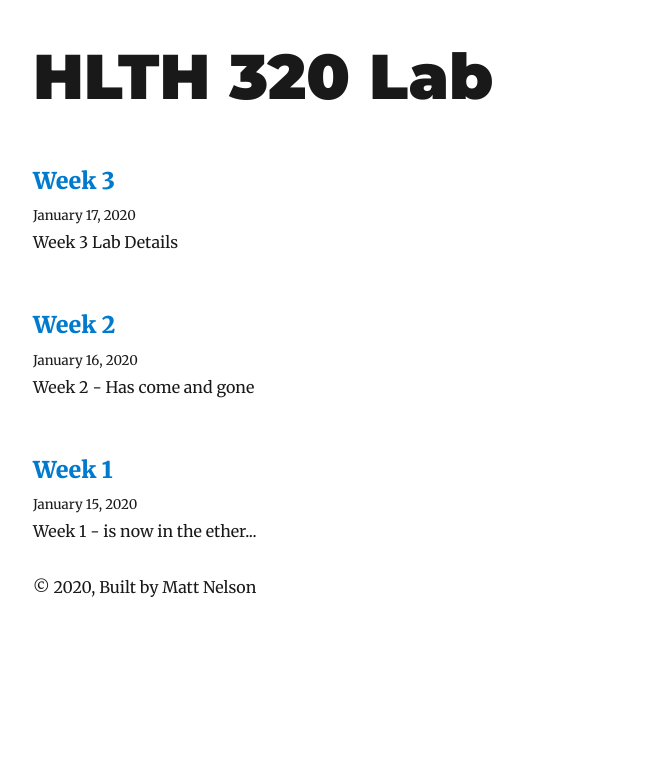
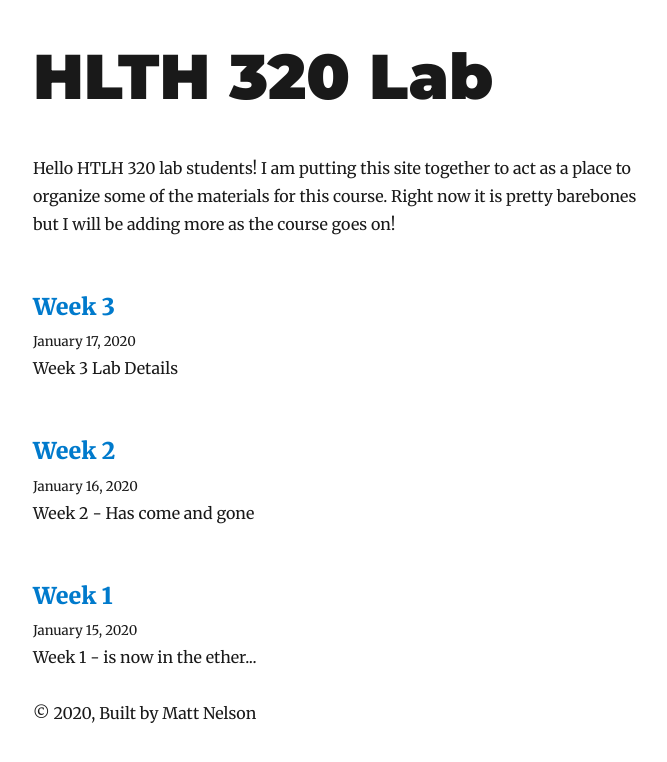
Before and after one commit to Matthew-Nelson/hlth-320-lab, a Gatsby site: page / in a window 1280 px wide. Shown: the whole page, without its empty margins (292-959 px from the left). Built offline with nearby package versions, Linux system fonts and the light colour scheme; Gatsby itself is replaced by a stand-in of ours; some packages are replaced by stand-ins of ours.

Commit message:
added some intro text to index.js

```diff
--- a/src/pages/index.js
+++ b/src/pages/index.js
@@ -14,6 +14,7 @@ class BlogIndex extends React.Component {
     return (
       <Layout location={this.props.location} title={siteTitle}>
         <SEO title="All posts" />
+        Hello HTLH 320 lab students! I am putting this site together to act as a place to organize some of the materials for this course. Right now it is pretty barebones but I will be adding more as the course goes on!
         {posts.map(({ node }) => {
           const title = node.frontmatter.title || node.fields.slug
           return (
```
